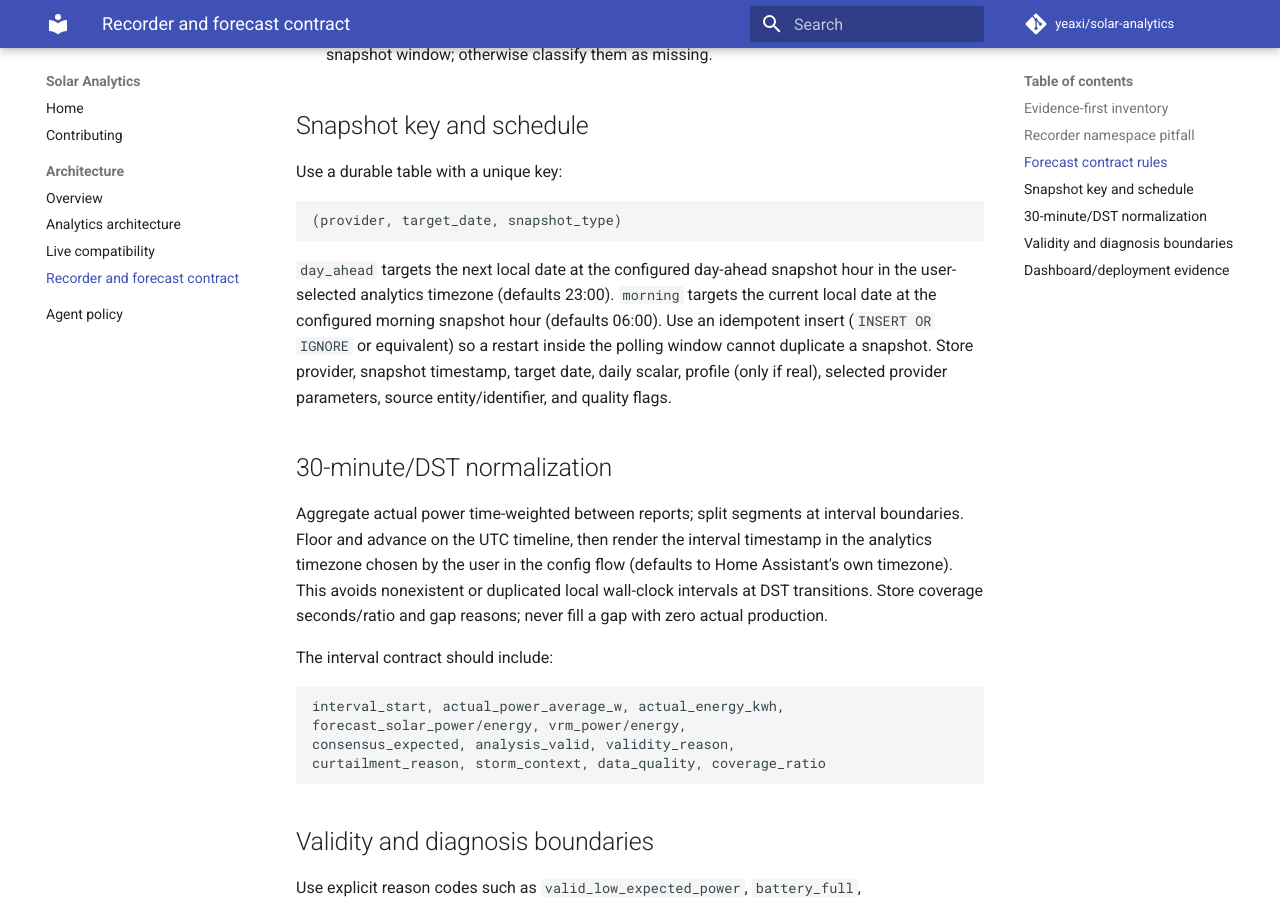
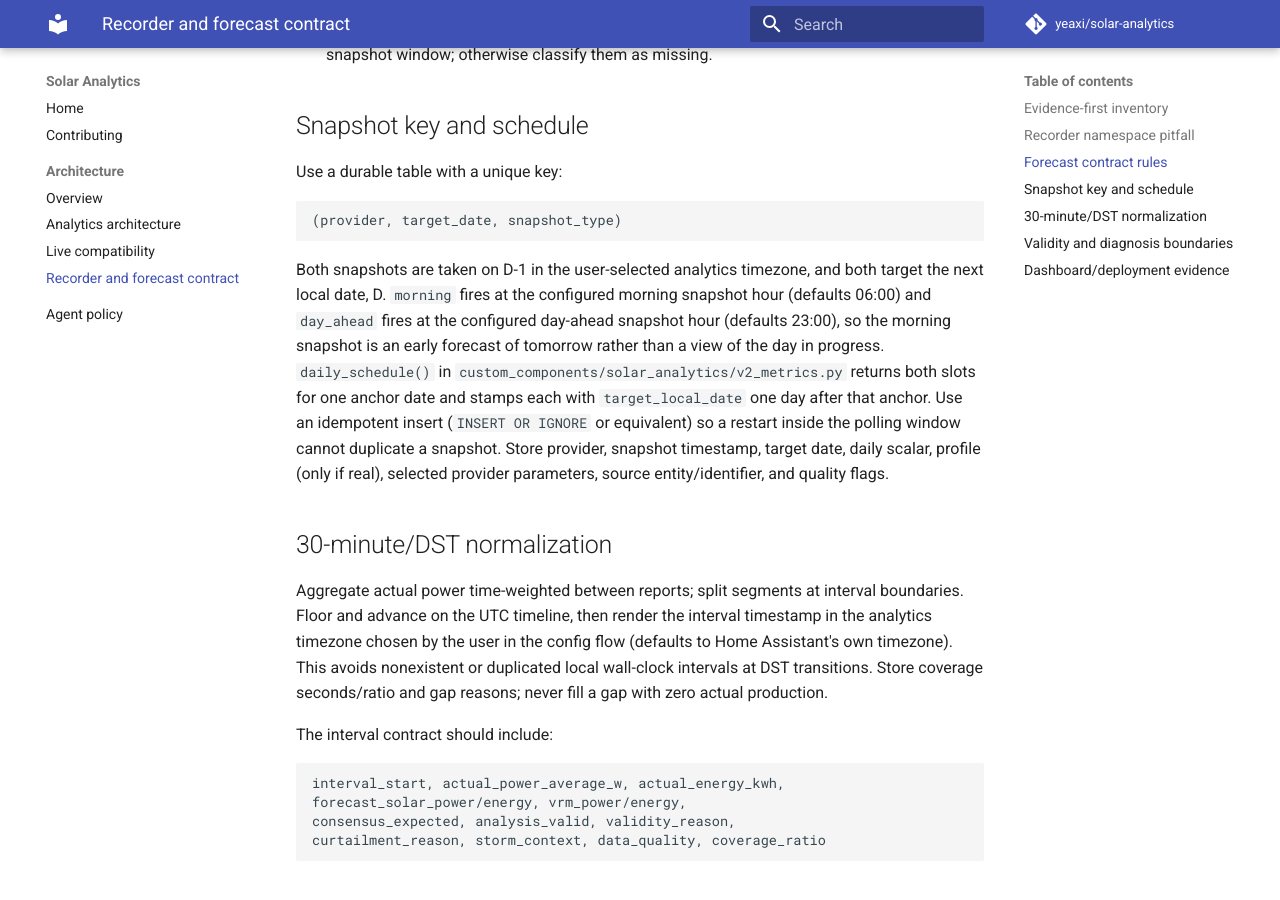
Before and after one commit to yeaxi/solar-analytics, an MkDocs documentation site: the page built from docs/architecture/solar-analytics-recorder-and-forecast-contract.md, in a window 1280 px wide and 900 px high, scrolled down 1341 px. Built offline with MkDocs 1.6.1 and Material for MkDocs 9.7.7, drawn with Linux system fonts in a browser that asks for light colours; comment, search, counter and statistics services are not loaded.

Commit message:
Correct the snapshot contract: both slots target the next local date
daily_schedule() stamps both the morning and the day-ahead slot for one anchor
date with target_local_date = anchor + 1 day, and _capture_scheduled() does the
same at runtime. The architecture reference said the morning snapshot targets
the current local date, which described neither.

The schedule test now asserts both slots are scheduled on the anchor date and
share the same next-day target, so the documented contract and the runtime one
cannot drift apart silently again.

Co-authored-by: Rostyslav Dudka <yeaxi@users.noreply.github.com>

````diff
--- a/docs/architecture/solar-analytics-recorder-and-forecast-contract.md
+++ b/docs/architecture/solar-analytics-recorder-and-forecast-contract.md
@@ -43,7 +43,7 @@ Use a durable table with a unique key:
 (provider, target_date, snapshot_type)
 ```
 
-`day_ahead` targets the next local date at the configured day-ahead snapshot hour in the user-selected analytics timezone (defaults 23:00). `morning` targets the current local date at the configured morning snapshot hour (defaults 06:00). Use an idempotent insert (`INSERT OR IGNORE` or equivalent) so a restart inside the polling window cannot duplicate a snapshot. Store provider, snapshot timestamp, target date, daily scalar, profile (only if real), selected provider parameters, source entity/identifier, and quality flags.
+Both snapshots are taken on D-1 in the user-selected analytics timezone, and both target the next local date, D. `morning` fires at the configured morning snapshot hour (defaults 06:00) and `day_ahead` fires at the configured day-ahead snapshot hour (defaults 23:00), so the morning snapshot is an early forecast of tomorrow rather than a view of the day in progress. `daily_schedule()` in `custom_components/solar_analytics/v2_metrics.py` returns both slots for one anchor date and stamps each with `target_local_date` one day after that anchor. Use an idempotent insert (`INSERT OR IGNORE` or equivalent) so a restart inside the polling window cannot duplicate a snapshot. Store provider, snapshot timestamp, target date, daily scalar, profile (only if real), selected provider parameters, source entity/identifier, and quality flags.
 
 ## 30-minute/DST normalization
 
````
Also changed, not shown: 1 other file.
